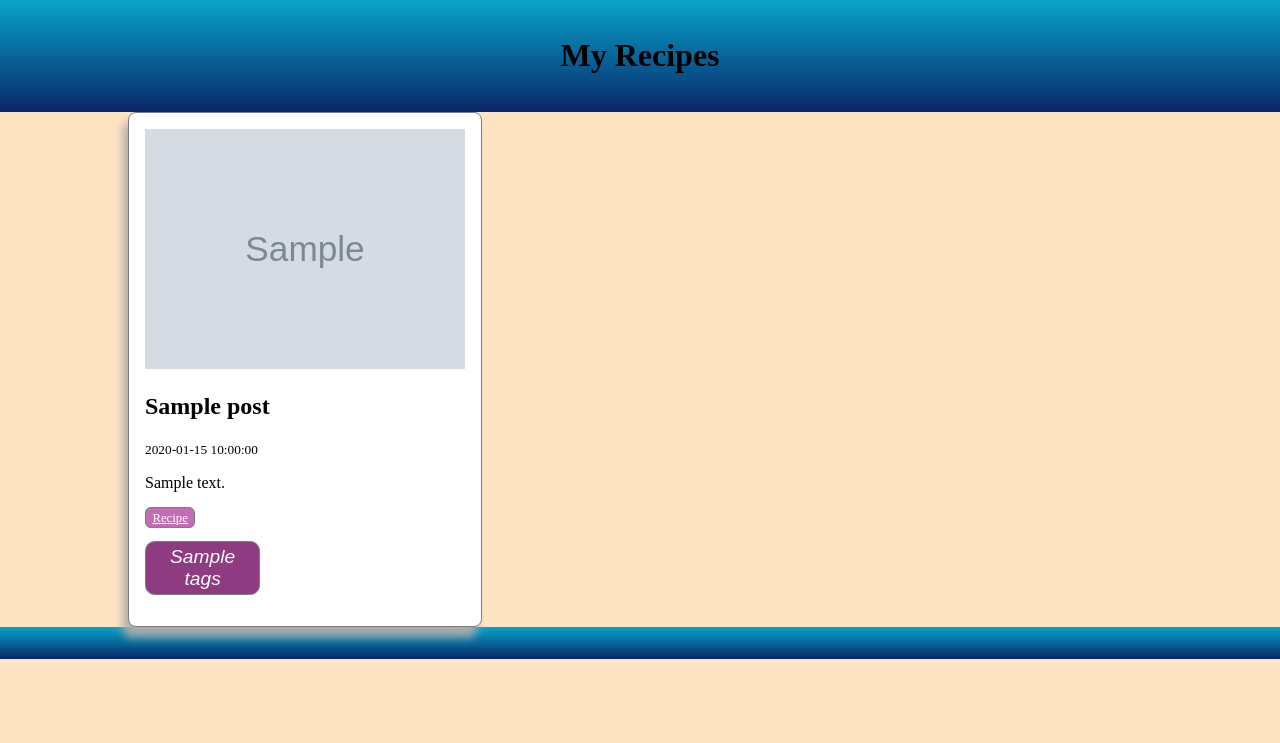
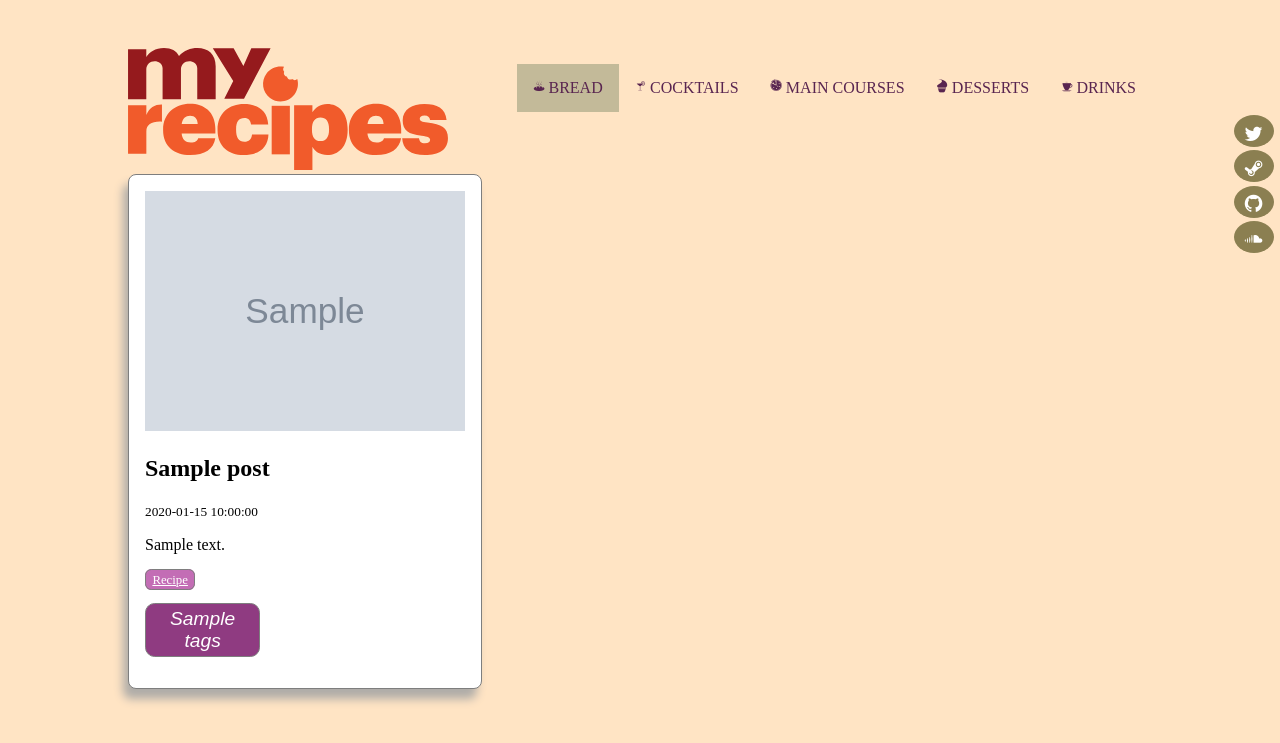
Before and after one commit to ghrafn/Recipe-ssg, a Python web app: template templates/home.html in a window 1280 px wide; the page is wider, and only the part inside the window is pictured. Shown: the top 743 px of that part. Run offline with Jinja, Linux system fonts and the light colour scheme; the template is opened without the code that fills it: most values are stand-ins (such as "Sample title", 1, 10 or a date in 2020); grey boxes marked "Sample" are stand-in pictures; some web fonts are replaced.

Commit message:
Update home.html

```diff
--- a/templates/home.html
+++ b/templates/home.html
@@ -1,22 +1,34 @@
-
 {% extends "layout.html" %}
 
 {% block content %}
-<header class="bgcolor3 marginheader">
-    <h1>My Recipes</h1>
+<header class="headcol-2">
+    <div>
+        <a href="https://vefhonnun.github.io/myrecipes/index.html">
+            <img src="img/my-recipes.svg">
+        </a>
+    </div>
+    <nav class="topnav">
+        <ul class="topmenu">
+            <li><a href="../index.html" class="virkur"><span class="icon-drawing2"></span> Bread</a></li>
+            <li><a href="#"><span class="icon-drawing"></span> Cocktails</a></li>
+            <li><a href="#"><span class="icon-drawing1"></span> Main Courses</a></li>
+            <li><a href="#"> <span class="icon-drawing4"></span> Desserts</a></li>
+            <li><a href="#"><span class="icon-drawing3"></span> Drinks</a></li>
+        </ul>
+    </nav>
 </header>
 
-<div class="flex three demo">
+<main class="flex three demo">
 
 {% for post in posts %}
 
-    <div>
+    <div class="stretch">
 
         <article class="card color">
             <header class="margin">
                 <img src="{{ post.thumbnail }}">
             </header>
-            <footer>
+            <main>
                 <h2>{{ post.title }}</h2>
                 <small>{{ post.date }}</small>
                 <p>
@@ -28,16 +40,41 @@
                 {% for tag in list_of_tags %}
                     <button class="shyButton mybutton">{{ tag }}</button>
                 {% endfor %}
-            </footer>
+            </main>
 
         </article>
 
     </div>
+<!--
+    <p>
+            <h2>{{loop.index}}: <a href="posts/{{ post.slug }}.html">{{post.title}}</a> <small>{{post.date}}</small></h2>
+            {{post.summary}}
+        </p> -->
 
 {% endfor %}
+</main>
 
+<div class="sMedia">
+    <div class="twitter">
+        <a href="https://twitter.com" title="twitter">
+            <span class="icon-twitter"> </span>
+        </a>
+    </div>
+    <div class="steam">
+        <a href="https://store.steampowered.com/" title="steam">
+            <span class="icon-steam"> </span>
+        </a>
+    </div>
+    <div class="github">
+        <a href="https://github.com/" title="github">
+            <span class="icon-github"> </span>
+        </a>
+    </div>
+    <div class="soundcloud">
+        <a href="https://soundcloud.com/" title="soundcloud">
+            <span class="icon-soundcloud"> </span>
+        </a>
+    </div>
 </div>
-<footer class="bgcolor3 marginfooter">
 
-</footer>
 {% endblock %}
```
